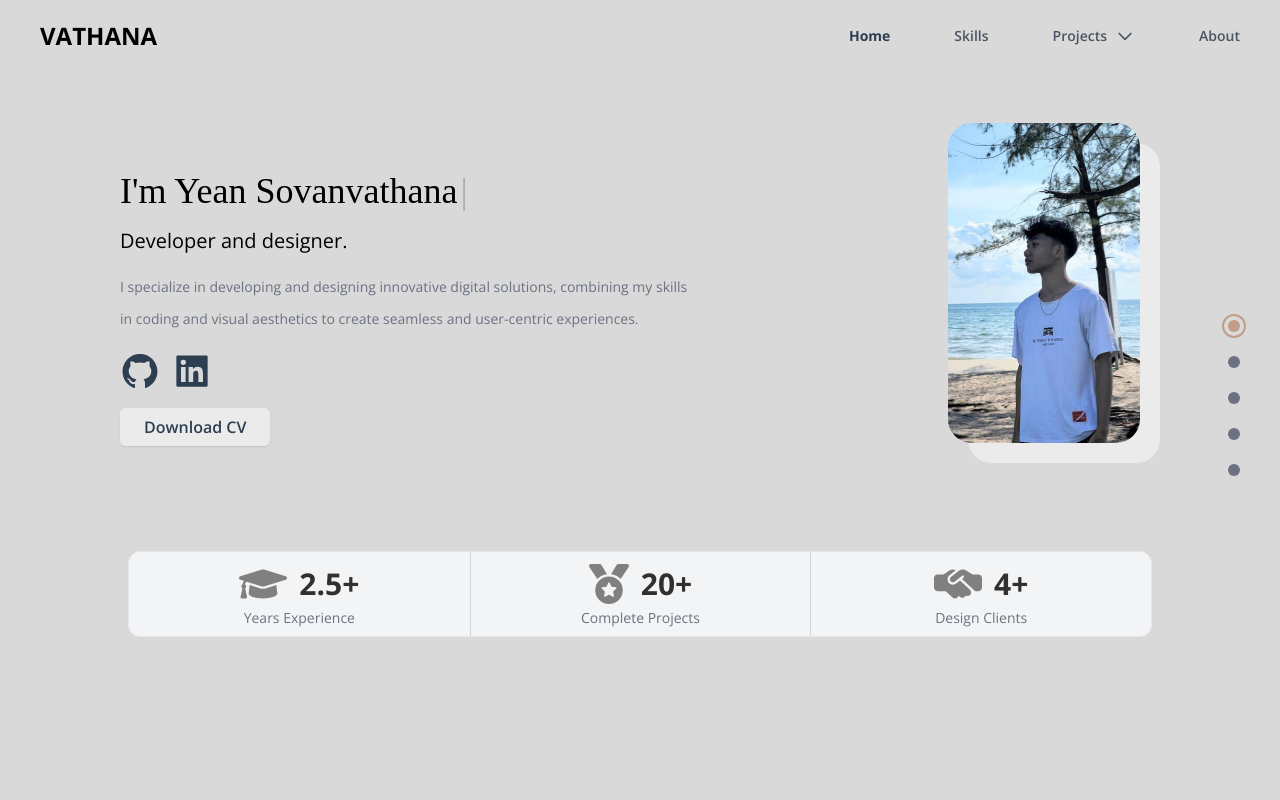
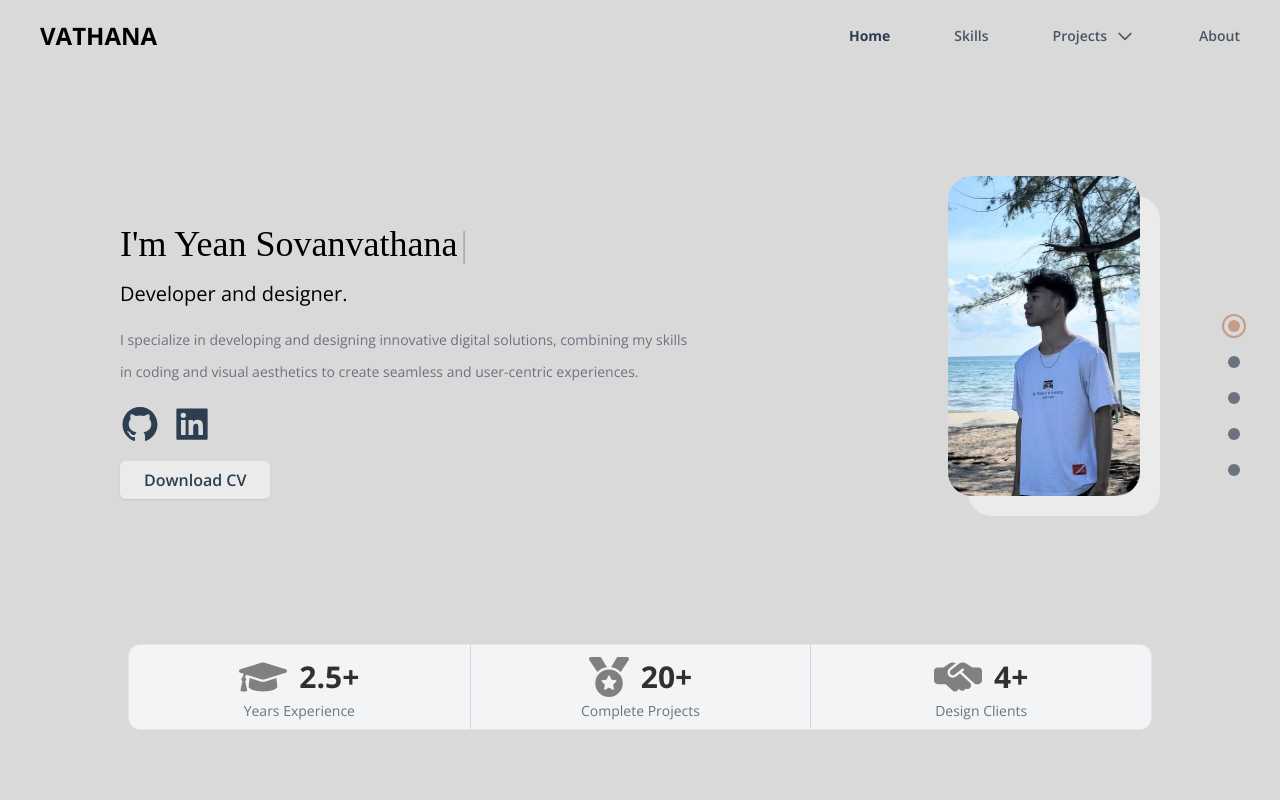
Before and after one commit to Yeansovanvathana/Portfolio_V2, a Next.js app: page / in a window 1280 px wide. Shown: the top 800 px of the page. Built offline with nearby package versions, Linux system fonts and the light colour scheme.

Commit message:
Update ui

```diff
--- a/components/Page.jsx
+++ b/components/Page.jsx
@@ -15,9 +15,9 @@ export const Page = () => {
     return (
         <section
             id="home"
-            className=" mt-10 md:mt-0 md:h-screen w-full flex justify-center items-center py-10 "
+            className="mt-10 md:mt-0 md:h-full w-full flex justify-center items-center pt-10 md:pt-44 md:pb-10 "
         >
-            <div className="flex-col justify-center items-center w-full ">
+            <div className="flex-col justify-center items-center w-full space-y-10">
                 <div className="lg:flex md:flex justify-between max-w-screen-xl mx-auto z-20 lg:px-20">
                     <div className="p-10 text-center lg:text-start md:text-start ">
                         <motion.h2
@@ -152,7 +152,7 @@ export const Page = () => {
                         visible: { opacity: 1, y: 0 },
                     }}
                 >
-                    <div className="w-[1280px] h-4/5 px-[10%]">
+                    <div className="w-[1280px] h-4/6 px-[10%]">
                         <div className="border bg-gray-100 rounded-xl grid grid-cols-3 divide-x divide-gray-300">
                             <div className="flex flex-col justify-center items-center py-2">
                                 <div className="flex flex-row items-center gap-3">
```
